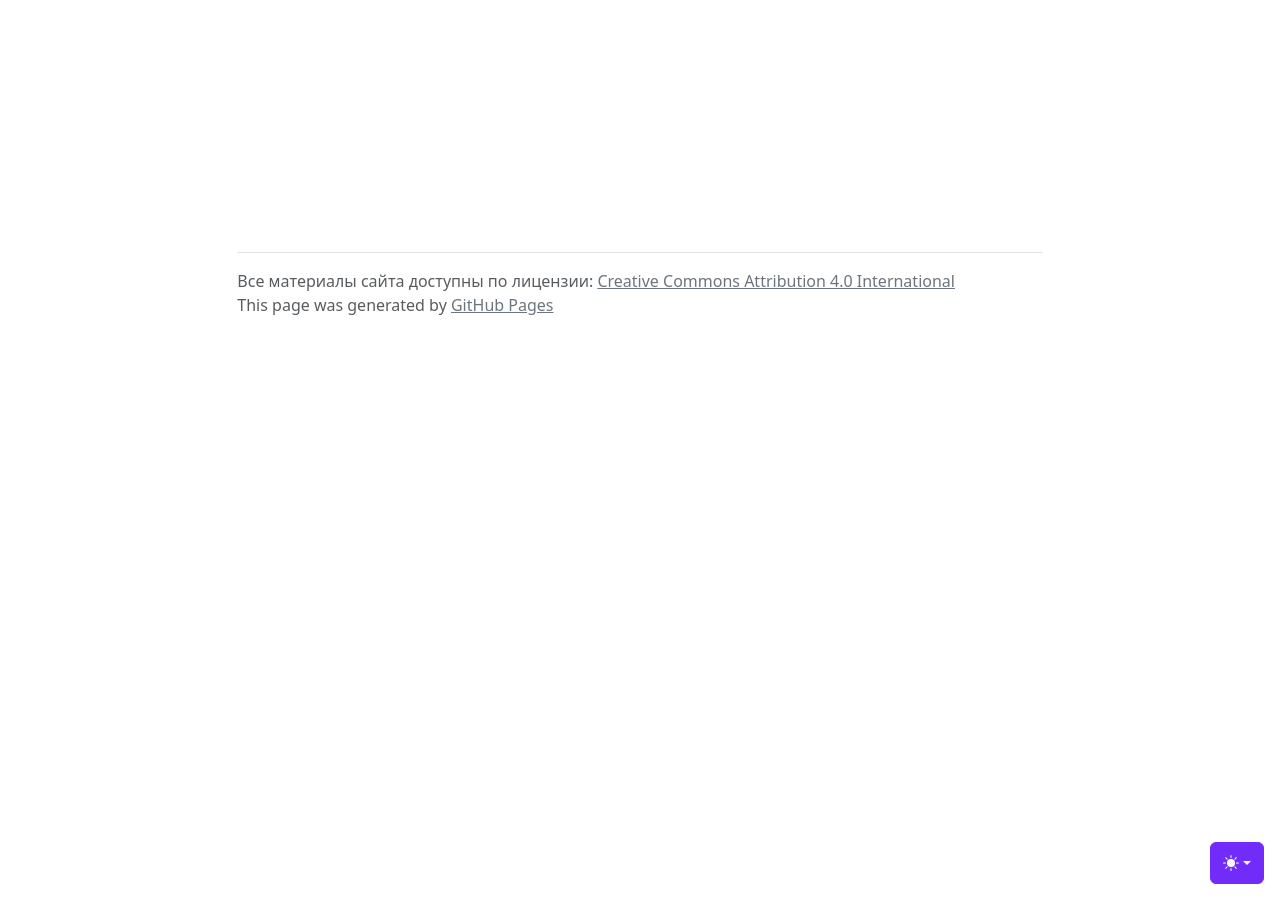
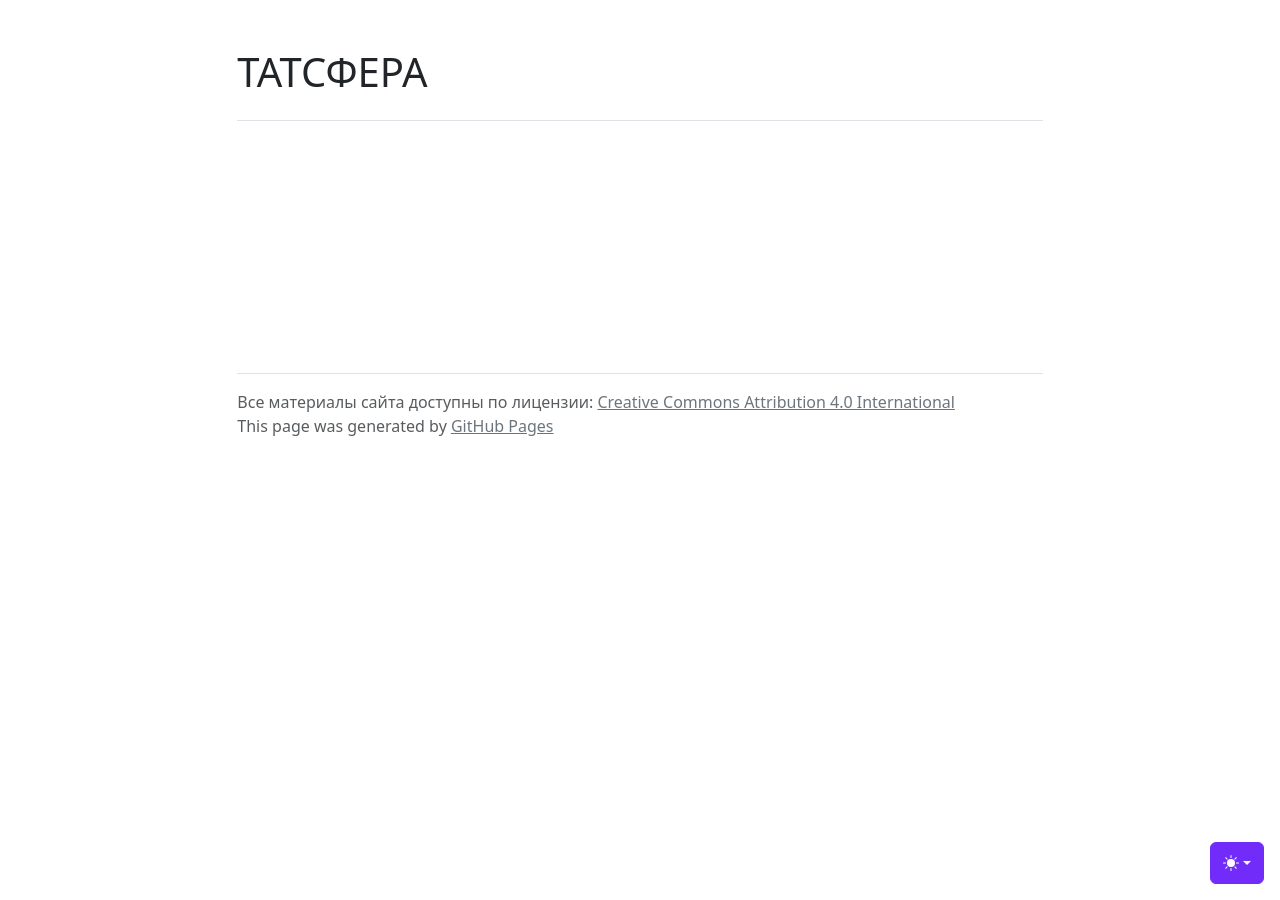
Before and after one commit to abdrakhmanov/tatsphere, a Jekyll site: the page built from experimental/index.html, in a window 1280 px wide. Built offline with Jekyll 4.4.1, drawn with Linux system fonts in a browser that asks for light colours.

Commit message:
fix: Добавил главную страницу

```diff
--- a/_layouts/default.html
+++ b/_layouts/default.html
@@ -99,11 +99,15 @@
   </svg>
 
   <div class="col-lg-8 mx-auto p-4 py-md-5">
-    <!--header class="d-flex align-items-center pb-3 mb-5 border-bottom">
-      <a href="/" class="d-flex align-items-center text-body-emphasis text-decoration-none">
-        <span class="fs-4">{{ page.title | default: site.title | default: site.github.repository_name }}</span>
-      </a>
-    </header-->
+    {% if page.title != "None" %}
+    <header class="d-flex align-items-center pb-3 mb-5 border-bottom">
+      <h1>
+        {{ site.title | default: site.github.repository_name }}
+        {% if page.title and page.title != site.title %} - {{ page.title }}{% endif %}
+      </h1>
+    </header>
+    {% endif %}
+
     <main>
       {{ content }}
     </main>
--- a/index.html
+++ b/index.html
@@ -1,5 +1,6 @@
 ---
 title: ТАТСФЕРА
+layout: default
 
 publications:
   - title: Шоукейс-фестиваль BI-БИТВА 2.0, Координационный центр Правительства РФ
```
